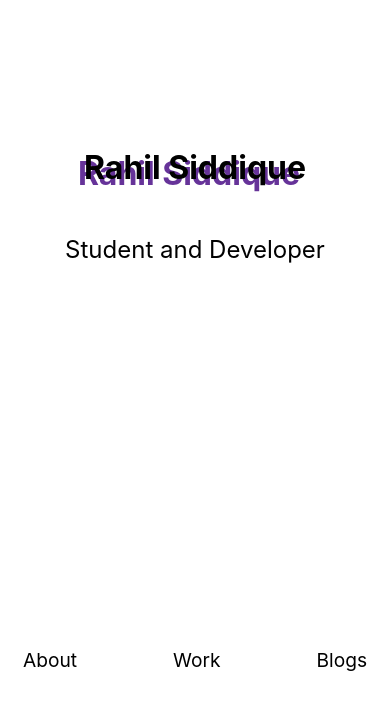
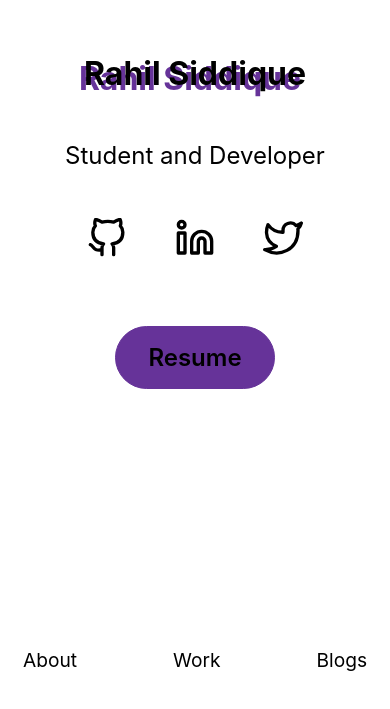
Before and after one commit to Rahilsiddique/portfolio, a Next.js app: page /about in a window 390 px wide. Shown: the part 123-832 px from the top of the page. Built offline with nearby package versions, Linux system fonts and the light colour scheme.

Commit message:
innerWidth in useState
Signed-off-by: Rahilsiddique <siddiquerahil19@gmail.com>

```diff
--- a/pages/about.js
+++ b/pages/about.js
@@ -5,7 +5,7 @@ import { FiGithub, FiLinkedin, FiTwitter } from "react-icons/fi";
 import styles from "../styles/About.module.css";
 
 const About = () => {
-  const [width, setWidth] = useState();
+  const [width, setWidth] = useState(window.innerWidth);
 
   useEffect(() => {
     const handleResize = () => setWidth(window.innerWidth);
@@ -23,13 +23,13 @@ const About = () => {
         {width <= 900 ? (
           <>
             <div className={styles.aboutLinks}>
-              <a href="">
+              <a href="https://github.com/Rahilsiddique/">
                 <FiGithub size={40} className={styles.FiGithub} />
               </a>
-              <a href="">
+              <a href="https://www.linkedin.com/in/rahilsiddique/">
                 <FiLinkedin size={40} className={styles.FiLinkedin} />
               </a>
-              <a href="">
+              <a href="https://twitter.com/Rahil1900">
                 <FiTwitter size={40} className={styles.FiTwitter} />
               </a>
             </div>
--- a/styles/About.module.css
+++ b/styles/About.module.css
@@ -19,7 +19,7 @@
 .name {
   font-size: 5rem;
   font-weight: 700;
-  text-shadow: -6px 6px rebeccapurple;
+  text-shadow: -5px 5px rebeccapurple;
 }
 .description {
   font-weight: 400;
```
